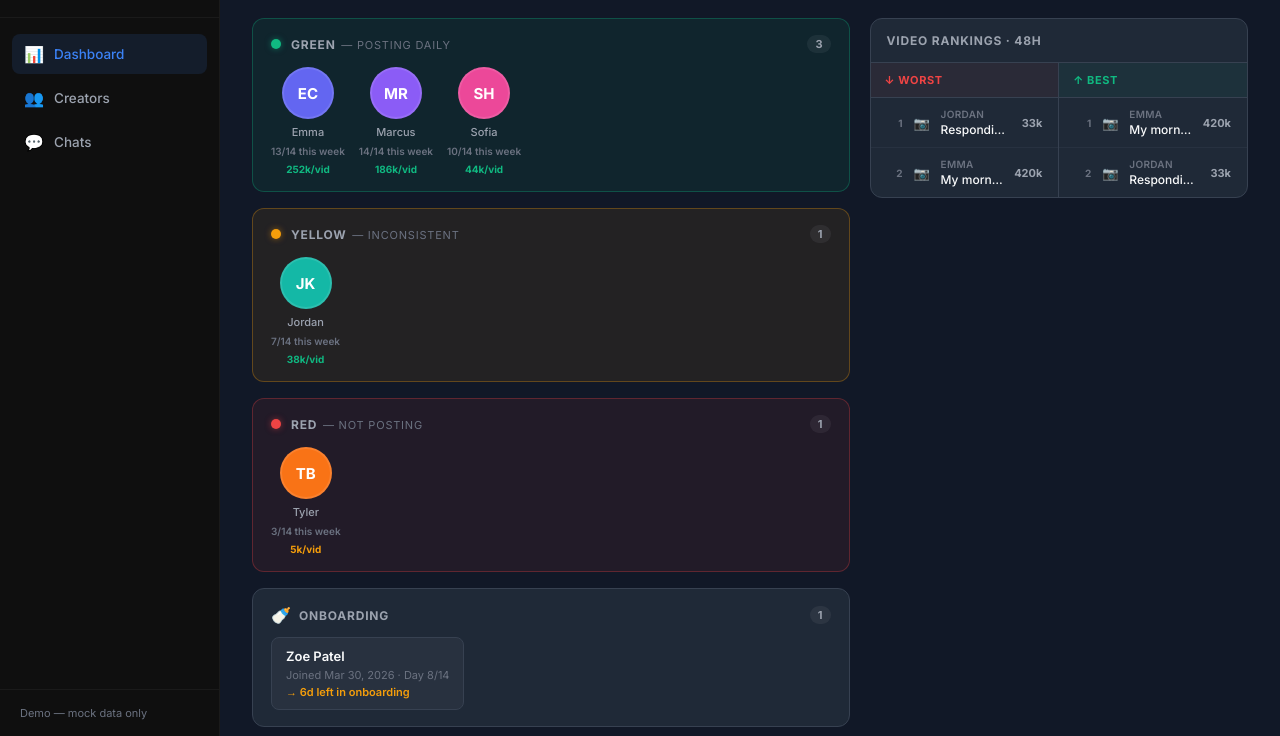
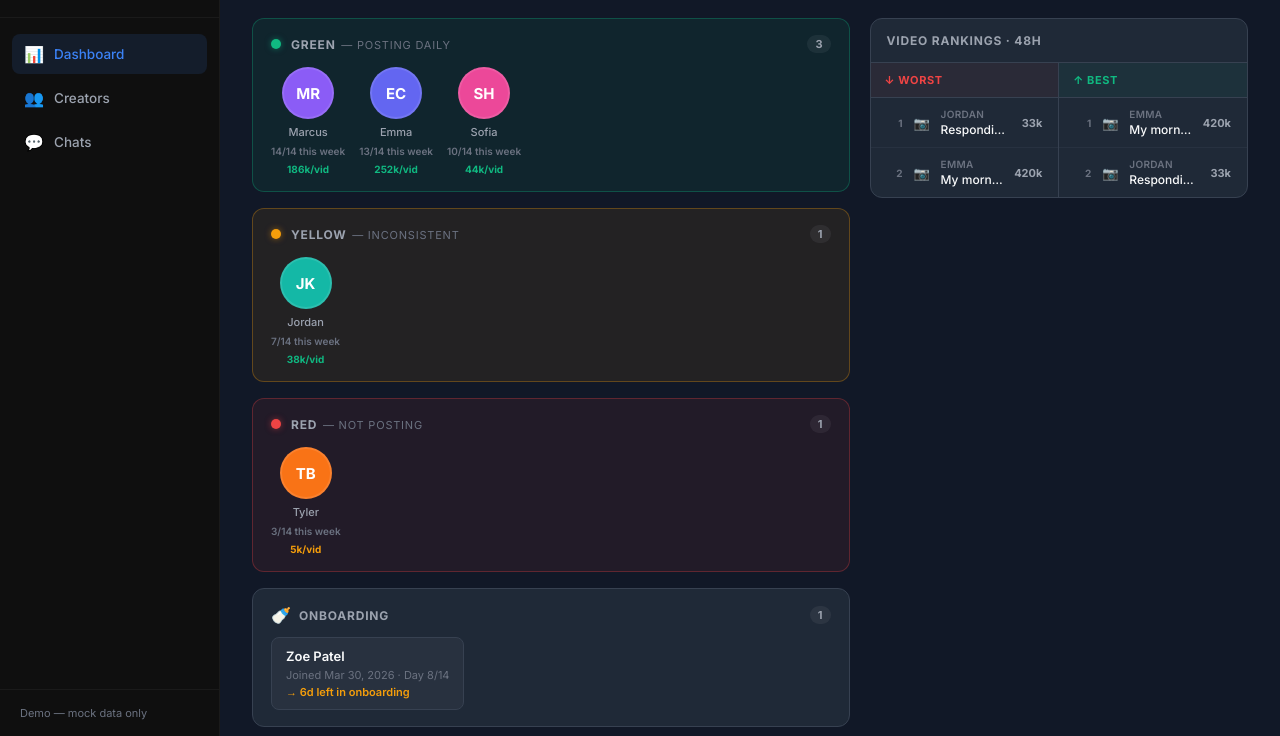
Before and after one commit to unknowncici/befreed-crm-demo, a plain HTML site: page index.html in a window 1280 px wide. Shown: the part 64-800 px from the top of the page. Drawn offline with Linux system fonts and the light colour scheme.

Commit message:
Align consistency sort with 7-day tier logic
getConsistency now returns raw post count over last 7 days (out of 14)
instead of a 14-day percentage, matching the tier thresholds.

Co-Authored-By: Claude Sonnet 4.6 <noreply@anthropic.com>

```diff
--- a/index.html
+++ b/index.html
@@ -1797,10 +1797,9 @@ function getCreatorTier(creator) {
 }
 
 function getConsistency(creator) {
-  const last14 = creator.posts.slice(-14);
-  const target = last14.length * 2;
-  const actual = last14.reduce((s, p) => s + p.ig + p.tt, 0);
-  return Math.round((actual / target) * 100);
+  const last7 = creator.posts.slice(-7);
+  const actual = last7.reduce((s, p) => s + p.ig + p.tt, 0);
+  return actual; // raw count out of 14
 }
 
 function getTotalViews(creator) {
```
